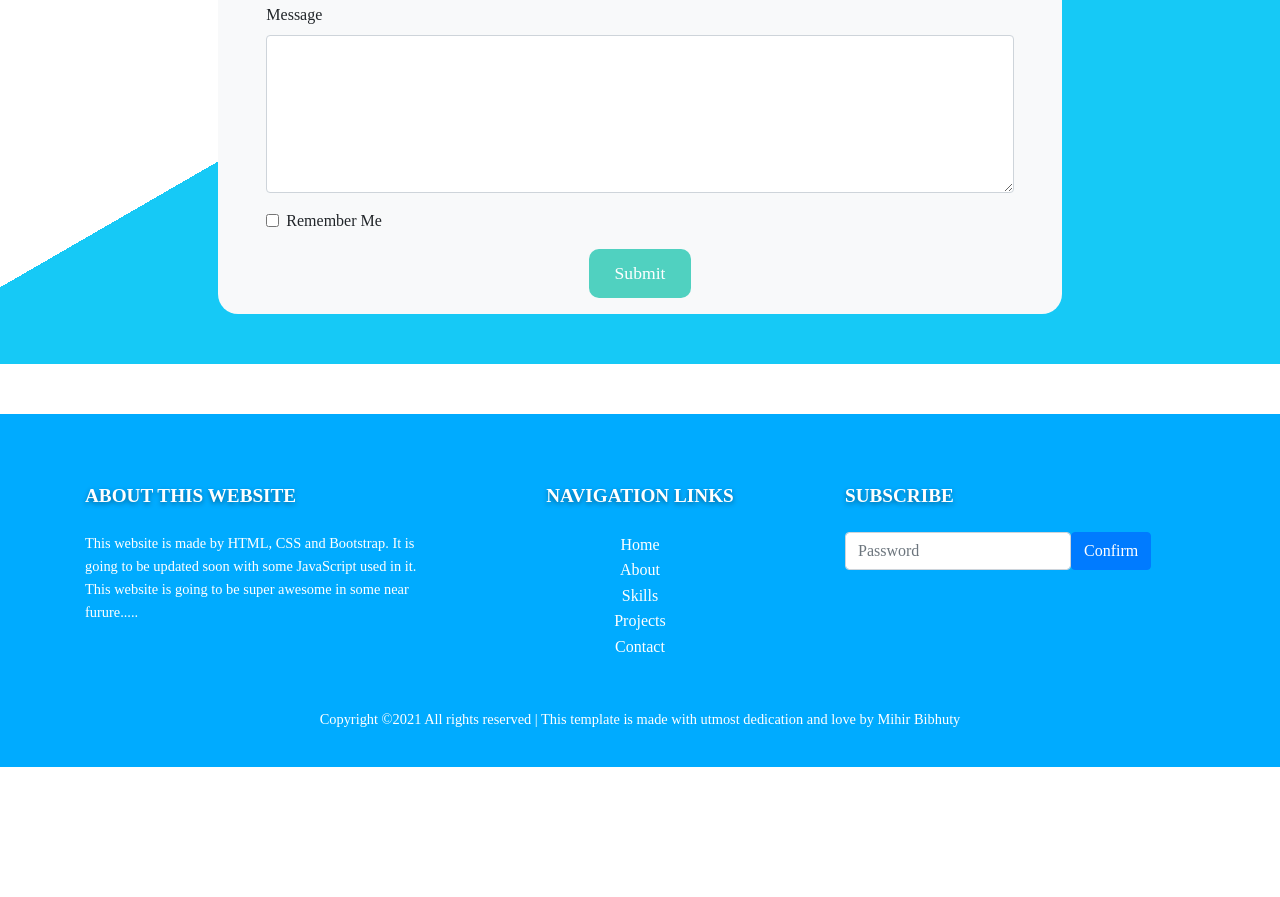
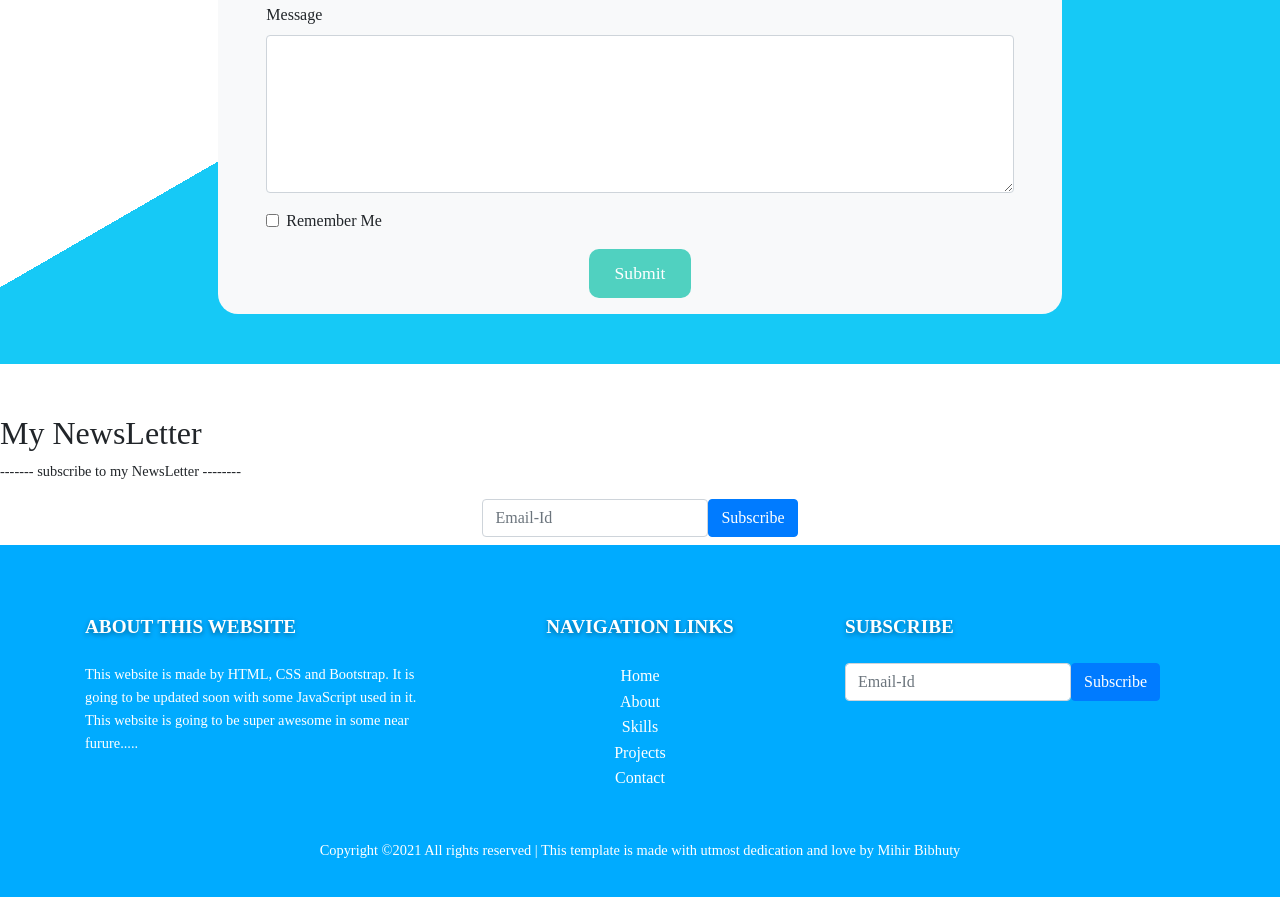
Before and after one commit to MihirBibhuty/Portfolio-Responsive-, a plain HTML site: page index.html in a window 1280 px wide. Shown: the part 3229-4126 px from the top of the page. Before the commit the page ends 3996 px from the top, so only its background shows below. Drawn offline with nearby package versions, Linux system fonts and the light colour scheme; a web font is replaced by a local one.

Commit message:
Update index.html

```diff
--- a/index.html
+++ b/index.html
@@ -357,11 +357,11 @@
                         <div class="form-row">
                             <div class="form-group col-md-6">
                                 <label for="inputEmail4">Name</label>
-                                <input type="email" class="form-control" id="inputEmail4">
+                                <input type="text" class="form-control" id="inputEmail4">
                             </div>
                             <div class="form-group col-md-6">
                                 <label for="inputPassword4">Username</label>
-                                <input type="password" class="form-control" id="inputPassword4">
+                                <input type="text" class="form-control" id="inputPassword4">
                             </div>
                         </div>
                         <div class="form-group">
@@ -379,7 +379,7 @@
                             <label class="form-check-label" for="exampleCheck1">Remember Me</label>
                         </div>
                         <div class="d-flex align-items-center justify-content-center">
-                            <a href="" class="bodyButton">Submit</a>
+                            <a href="#" class="bodyButton">Submit</a>
                         </div>
                     </form>
                 </div>
@@ -390,6 +390,31 @@
     </section>
 
     <!-- *********** Contact Ends *********** -->
+
+
+
+
+
+    <!-- *********** Newsletter Starts *********** -->
+
+    <section class="newsletter" id="subscribeId">
+
+        <h2>My NewsLetter</h2>
+        <p> ------- subscribe to my NewsLetter -------- </p>
+
+        <form class="form-inline justify-content-center">
+            <!-- <div class="form-group mb-2">
+            </div> -->
+            <div class="form-group mb-2">
+                <input type="email" class="form-control" id="inputPassword2" placeholder="Email-Id">
+            </div>
+            <button type="submit" class="btn btn-primary mb-2">Subscribe</button>
+        </form>
+
+    </section>
+
+    <!-- *********** Newsletter Ends *********** -->
+
 
 
 
@@ -430,10 +455,9 @@
                             <div class="form-group mb-2">
                             </div>
                             <div class="form-group mb-2">
-                                <label for="inputPassword2" class="sr-only">Password</label>
-                                <input type="password" class="form-control" id="inputPassword2" placeholder="Password">
+                                <input type="email" class="form-control" id="inputPassword2" placeholder="Email-Id">
                             </div>
-                            <button type="submit" class="btn btn-primary mb-2">Confirm</button>
+                            <button type="submit" class="btn btn-primary mb-2">Subscribe</button>
                         </form>
 
                     </div>
```
